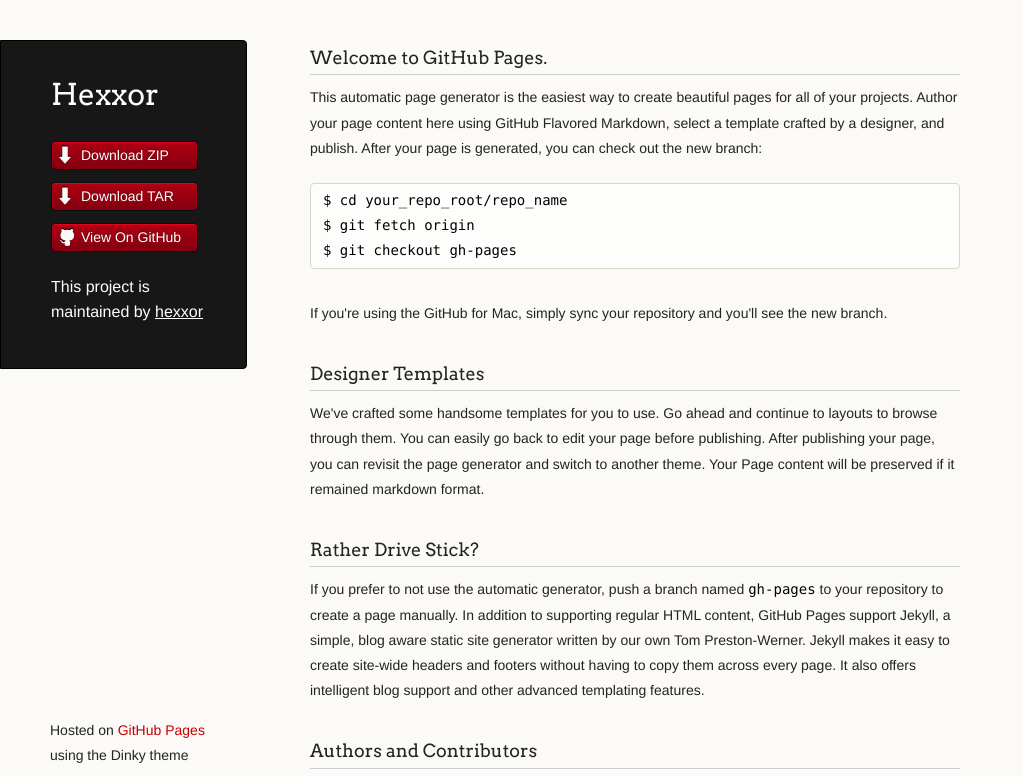
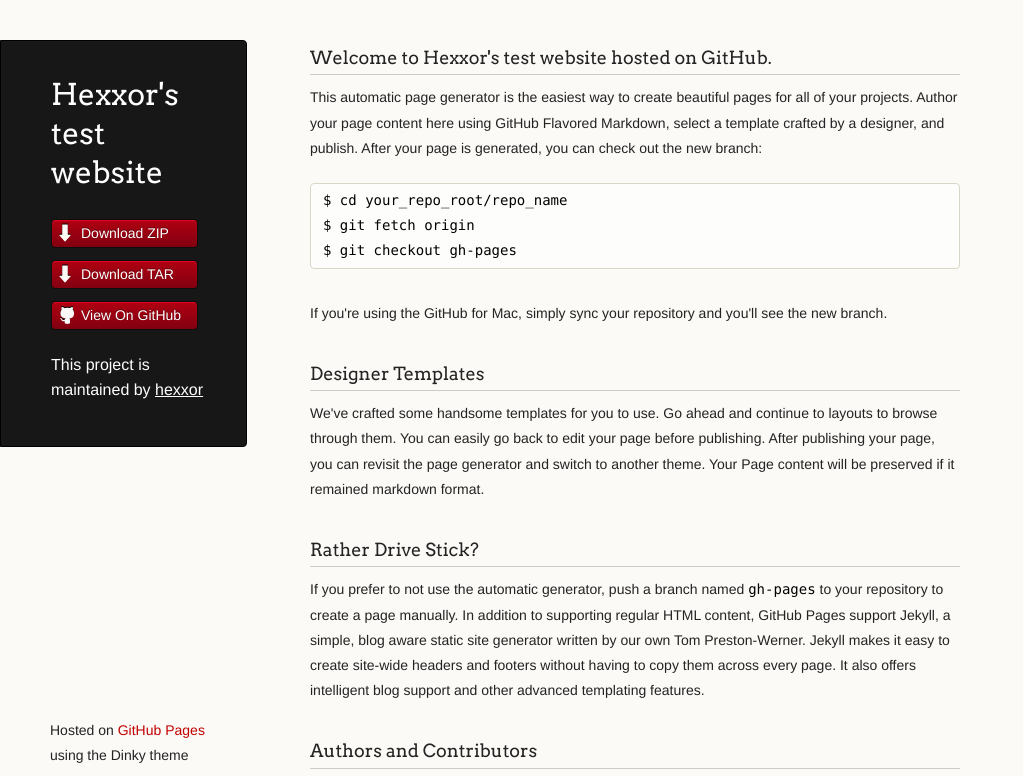
Before and after one commit to hexxor/hexxor, a plain HTML site: page index.html in a window 1280 px wide. Shown: the top 776 px of the page, without its empty margins (0-1023 px from the left). Drawn offline with Linux system fonts and the light colour scheme.

Commit message:
Update index.html

```diff
--- a/index.html
+++ b/index.html
@@ -16,7 +16,7 @@
   <body>
     <div class="wrapper">
       <header>
-        <h1 class="header">Hexxor</h1>
+        <h1 class="header">Hexxor's test website</h1>
         <p class="header"></p>
 
         <ul>
@@ -30,7 +30,7 @@
 
       </header>
       <section>
-        <h3>Welcome to GitHub Pages.</h3>
+        <h3>Welcome to Hexxor's test website hosted on GitHub.</h3>
 
 <p>This automatic page generator is the easiest way to create beautiful pages for all of your projects. Author your page content here using GitHub Flavored Markdown, select a template crafted by a designer, and publish. After your page is generated, you can check out the new branch:</p>
 
```
